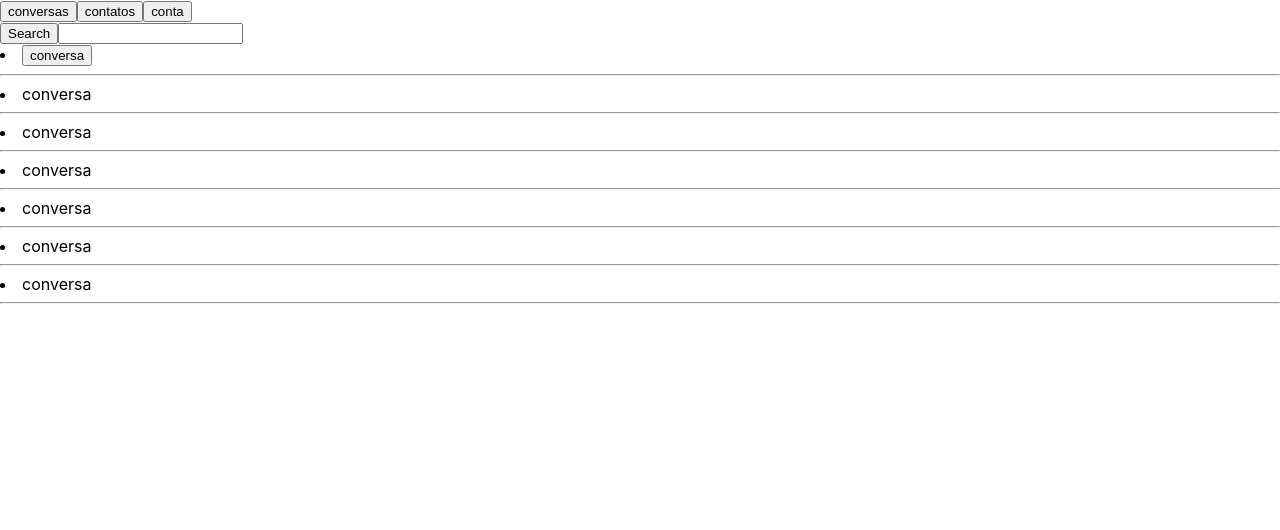
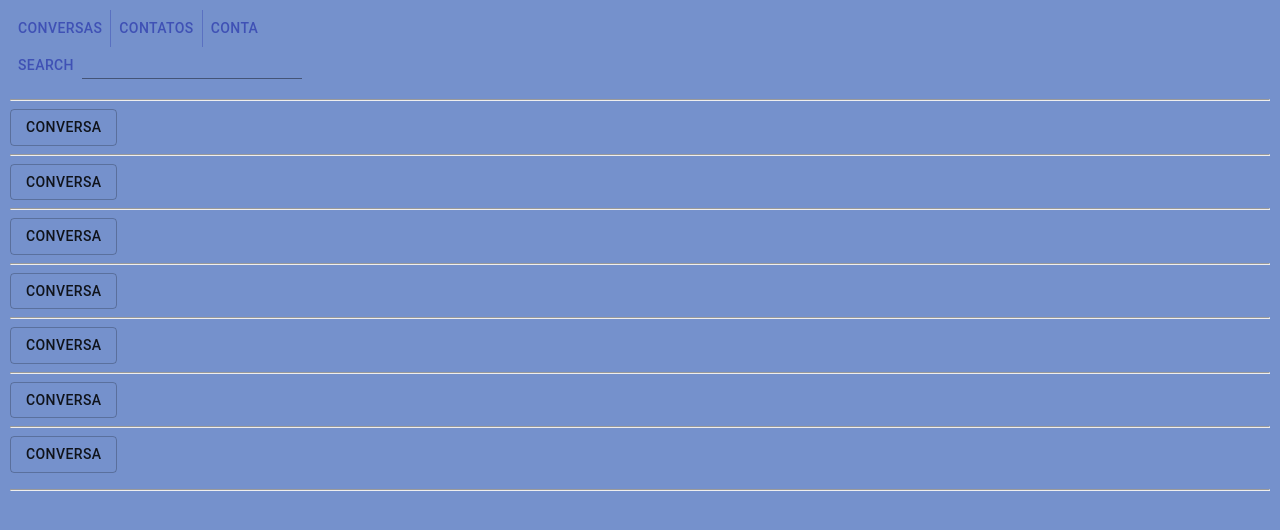
Before and after one commit to CauanSuzuki/projeto_flashat, a React (Create React App) app: page / in a window 1280 px wide. Shown: the top 530 px of the page. Built offline with nearby package versions, Linux system fonts and the light colour scheme.

Commit message:
fix: chat white overflow

```diff
--- a/package.json
+++ b/package.json
@@ -8,10 +8,12 @@
     "@testing-library/jest-dom": "^5.11.4",
     "@testing-library/react": "^11.1.0",
     "@testing-library/user-event": "^12.1.10",
+    "formik": "^2.2.8",
     "react": "^17.0.2",
     "react-dom": "^17.0.2",
     "react-router-dom": "^5.2.0",
     "react-scripts": "4.0.3",
+    "socket.io": "^4.1.2",
     "web-vitals": "^1.0.1"
   },
   "scripts": {
--- a/src/pages/Lists.js
+++ b/src/pages/Lists.js
@@ -1,8 +1,25 @@
 import React from "react";
 import ReactDOM, { useHistory } from "react-router-dom";
+import Button from "@material-ui/core/Button";
+import ButtonGroup from "@material-ui/core/ButtonGroup";
+import { makeStyles } from "@material-ui/core/styles";
+import TextField from '@material-ui/core/TextField';
+
+const useStyles = makeStyles((theme) => ({
+  root: {
+    display: "flex",
+    flexDirection: "column",
+    alignItems: "center",
+    "& > *": {
+      margin: theme.spacing(1),
+      width: '25ch',
+    },
+  },
+}));
 
 function List() {
   let history = useHistory();
+
   const redirectContacts = () => {
     history.push(`/contacts`);
   };
@@ -16,34 +33,72 @@ function List() {
     history.push(`/chat`);
   };
 
+  const classes = useStyles();
 
 
   return (
     <div className="listMain">
       <nav>
-        <button onClick={() => redirectList()}>conversas</button>
-        <button onClick={() => redirectContacts()}>contatos</button>
-        <button onClick={() => redirectAccount()}>conta</button>
+        <ButtonGroup
+          variant="text"
+          color="primary"
+          aria-label="text primary button group"
+        >
+          <Button onClick={() => redirectList()}>conversas</Button>
+          <Button onClick={() => redirectContacts()}>contatos</Button>
+          <Button onClick={() => redirectAccount()}>conta</Button>
+        </ButtonGroup>
       </nav>
       <div>
-        <button>Search</button>
-        <input></input>
+        <Button href="#text-buttons" color="primary">
+          Search
+        </Button>
+        <TextField id="standard-basic" />
         <div>
-          <lu>
-            <li><button onClick={() => redirectChat()}>conversa</button></li>
+          <dl>
+            <dt>
             <hr></hr>
-            <li>conversa</li>
+              <Button variant="outlined" onClick={() => redirectChat()}>
+                conversa
+              </Button>
+            </dt>
             <hr></hr>
-            <li>conversa</li>
+            <dt>
+              <Button variant="outlined" onClick={() => redirectChat()}>
+                conversa
+              </Button>
+            </dt>
             <hr></hr>
-            <li>conversa</li>
+            <dt>
+              <Button variant="outlined" onClick={() => redirectChat()}>
+                conversa
+              </Button>
+            </dt>
             <hr></hr>
-            <li>conversa</li>
+            <dt>
+              <Button variant="outlined" onClick={() => redirectChat()}>
+                conversa
+              </Button>
+            </dt>
             <hr></hr>
-            <li>conversa</li>
+            <dt>
+              <Button variant="outlined" onClick={() => redirectChat()}>
+                conversa
+              </Button>
+            </dt>
             <hr></hr>
-            <li>conversa</li>
-          </lu>
+            <dt>
+              <Button variant="outlined" onClick={() => redirectChat()}>
+                conversa
+              </Button>
+            </dt>
+            <hr></hr>
+            <dt>
+              <Button variant="outlined" onClick={() => redirectChat()}>
+                conversa
+              </Button>
+            </dt>
+          </dl>
         </div>
         <hr></hr>
       </div>
--- a/src/pages/account.js
+++ b/src/pages/account.js
@@ -1,5 +1,20 @@
 import React from "react";
 import ReactDOM, { useHistory } from "react-router-dom";
+import Button from "@material-ui/core/Button";
+import ButtonGroup from "@material-ui/core/ButtonGroup";
+import { makeStyles } from "@material-ui/core/styles";
+
+const useStyles = makeStyles((theme) => ({
+  root: {
+    display: "flex",
+    flexDirection: "column",
+    alignItems: "center",
+    "& > *": {
+      margin: theme.spacing(1),
+    },
+  },
+}));
+
 function Account() {
   let history = useHistory();
   const redirectContacts = () => {
@@ -11,12 +26,20 @@ function Account() {
   const redirectList = () => {
     history.push(`/`);
   };
+  const classes = useStyles();
+
   return (
     <div className="accountMain">
       <nav>
-        <button onClick={() => redirectList()}>conversas</button>
-        <button onClick={() => redirectContacts()}>contatos</button>
-        <button onClick={() => redirectAccount()}>conta</button>
+        <ButtonGroup
+          variant="text"
+          color="primary"
+          aria-label="text primary button group"
+        >
+          <Button onClick={() => redirectList()}>conversas</Button>
+          <Button onClick={() => redirectContacts()}>contatos</Button>
+          <Button onClick={() => redirectAccount()}>conta</Button>
+        </ButtonGroup>
       </nav>
       <p>informações contatos</p>
     </div>
--- a/src/pages/chat.js
+++ b/src/pages/chat.js
@@ -1,26 +1,82 @@
-import React from "react";
+import React, { useState } from "react";
 import ReactDOM, { useHistory } from "react-router-dom";
+import {} from "./style.css";
+import { useFormik } from "formik";
+import Button from "@material-ui/core/Button";
+import { makeStyles } from "@material-ui/core/styles";
+
+const useStyles = makeStyles((theme) => ({
+  margin: {
+    margin: theme.spacing(1),
+  },
+  extendedIcon: {
+    marginRight: theme.spacing(1),
+  },
+}));
+
 function Chat() {
   let history = useHistory();
   const redirectList = () => {
     history.push(`/`);
   };
+  const [store, setStore] = useState([]);
+
+  const formik = useFormik({
+    initialValues: {
+      mensage: "",
+    },
+    onSubmit: async (value) => {
+      setStore([...store, value]);
+      cancelCourse();
+    },
+  });
+
+  const classes = useStyles();
+
+  function cancelCourse() {
+    document.getElementById("chatBoxIn").reset();
+  }
 
   return (
     <div className="chatMain">
       <div className="Nav">
-        <button onClick={() => redirectList()}>return</button>
-        <h1>login("numero do celular")</h1>
+        <Button
+          type="submit"
+          value="send"
+          variant="contained"
+          color="primary"
+          className={classes.button}
+          onClick={() => redirectList()}
+        >
+          RETURN
+        </Button>
+        <p>login("numero do celular")</p>
       </div>
-      <hr></hr>
       <div className="chatPlace">
-        <p>(CS)vamos trocar menmsagem</p>
-        <p>(LO) estamos convesando </p>
+        {store.map((item) => (
+          <div>{item.mensage}</div>
+        ))}{" "}
       </div>
-      <hr></hr>
       <div className="textPlace">
-        <p>Digitando texto</p>
-        <button>enviar Mensagem</button>
+        <form id="chatBoxIn" onSubmit={formik.handleSubmit}>
+          <input
+            id="mensage"
+            type="text"
+            name="mensage"
+            placeholder="text mensage"
+            onChange={formik.handleChange}
+          />
+
+          <Button
+            type="submit"
+            value="send"
+            variant="contained"
+            color="primary"
+            className={classes.button}
+          >
+            Send
+          </Button>
+        </form>
       </div>
     </div>
   );
--- a/src/pages/contacts.js
+++ b/src/pages/contacts.js
@@ -1,5 +1,21 @@
 import React from "react";
 import ReactDOM, { useHistory } from "react-router-dom";
+import Button from "@material-ui/core/Button";
+import ButtonGroup from "@material-ui/core/ButtonGroup";
+import { makeStyles } from "@material-ui/core/styles";
+import TextField from "@material-ui/core/TextField";
+
+const useStyles = makeStyles((theme) => ({
+  root: {
+    display: "flex",
+    flexDirection: "column",
+    alignItems: "center",
+    "& > *": {
+      margin: theme.spacing(1),
+    },
+  },
+}));
+
 function Contacts() {
   let history = useHistory();
   const redirectContacts = () => {
@@ -11,32 +27,43 @@ function Contacts() {
   const redirectList = () => {
     history.push(`/`);
   };
+
+  const classes = useStyles();
   return (
     <div className="listMain">
       <nav>
-        <button onClick={() => redirectList()}>conversas</button>
-        <button onClick={() => redirectContacts()}>contatos</button>
-        <button onClick={() => redirectAccount()}>conta</button>
+        <ButtonGroup
+          variant="text"
+          color="primary"
+          aria-label="text primary button group"
+        >
+          <Button onClick={() => redirectList()}>conversas</Button>
+          <Button onClick={() => redirectContacts()}>contatos</Button>
+          <Button onClick={() => redirectAccount()}>conta</Button>
+        </ButtonGroup>
       </nav>
       <div>
-        <button>Search</button>
-        <input></input>
+        <Button href="#text-buttons" color="primary">
+          Search
+        </Button>
+        <TextField id="standard-basic" />
         <div>
-          <lu>
-            <li>contato</li>
+          <dl>
             <hr></hr>
-            <li>contato</li>
+            <Button variant="outlined">Contato</Button>
             <hr></hr>
-            <li>contato</li>
+            <Button variant="outlined">Contato</Button>
             <hr></hr>
-            <li>contato</li>
+            <Button variant="outlined">Contato</Button>
             <hr></hr>
-            <li>contato</li>
+            <Button variant="outlined">Contato</Button>
             <hr></hr>
-            <li>contato</li>
+            <Button variant="outlined">Contato</Button>
             <hr></hr>
-            <li>contato</li>
-          </lu>
+            <Button variant="outlined">Contato</Button>
+            <hr></hr>
+            <Button variant="outlined">Contato</Button>
+          </dl>
         </div>
         <hr></hr>
       </div>
--- /dev/null
+++ b/src/pages/style.css
@@ -0,0 +1,27 @@
+body {
+  background: #7591cc;
+  padding: 10px;
+}
+
+form input[type="text"] {
+  border: 2px solid #45c5bf;
+  border-radius: 5px;
+  padding: 5px;
+  width: 76%;
+  margin: 15px 0;
+}
+form input[type="submit"] {
+  background: #45c5bf;
+  border: none;
+  border-radius: 5px;
+  color: #fff;
+  cursor: pointer;
+  font-weight: bold;
+  padding: 8px 5px;
+  width: 19%;
+}
+.chatPlace {
+  background: #fff;
+  border: 2px solid #45c5bf;
+  height: 450px;
+}
```
Also changed, not shown: 1 other file (tests, documents, lock files or other folders).
